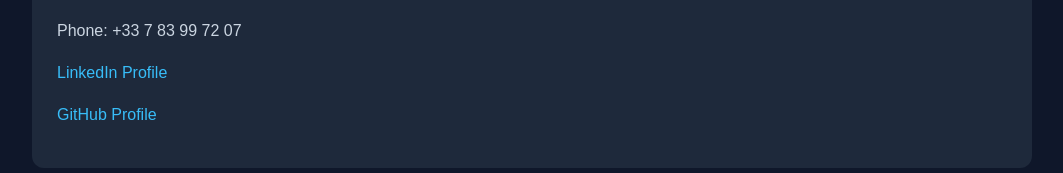
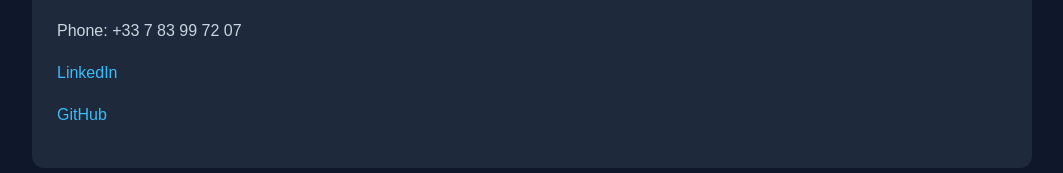
Before and after one commit to martin-roth-robotics/portfolio, a plain HTML site: page index.html in a window 1280 px wide. Shown: the part 1466-1639 px from the top of the page, without its empty margins (108-1171 px from the left). Drawn offline with Linux system fonts and the light colour scheme.

Commit message:
Update index.html

```diff
--- a/index.html
+++ b/index.html
@@ -271,13 +271,13 @@
 
       <p>
         <a href="https://www.linkedin.com/in/martin-roth-a1126b334/" target="_blank" rel="noopener noreferrer">
-          LinkedIn Profile
+          LinkedIn
         </a>
       </p>
 
       <p>
         <a href="https://github.com/martin-roth-robotics" target="_blank" rel="noopener noreferrer">
-          GitHub Profile
+          GitHub
         </a>
       </p>
     </section>
```
